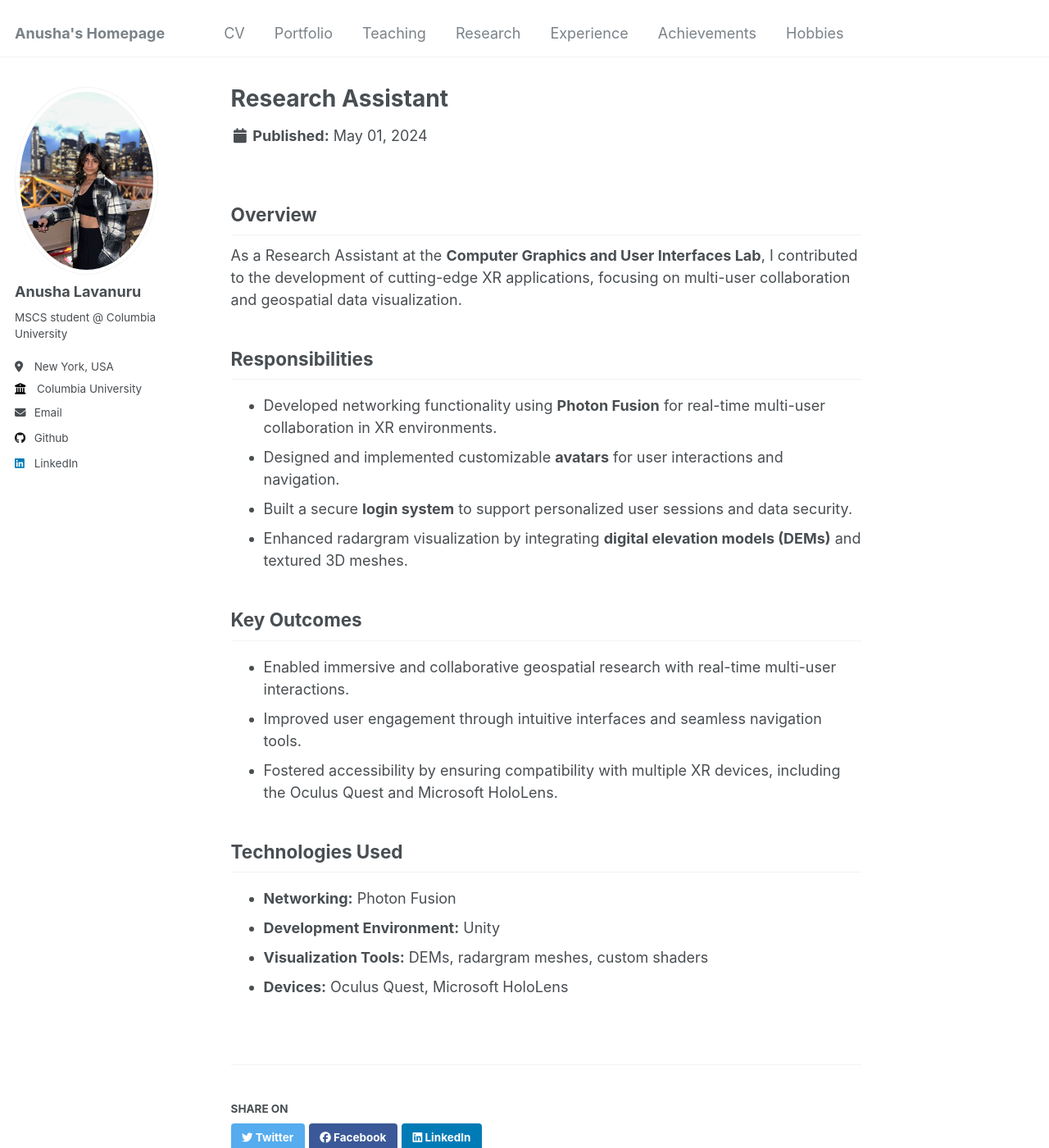
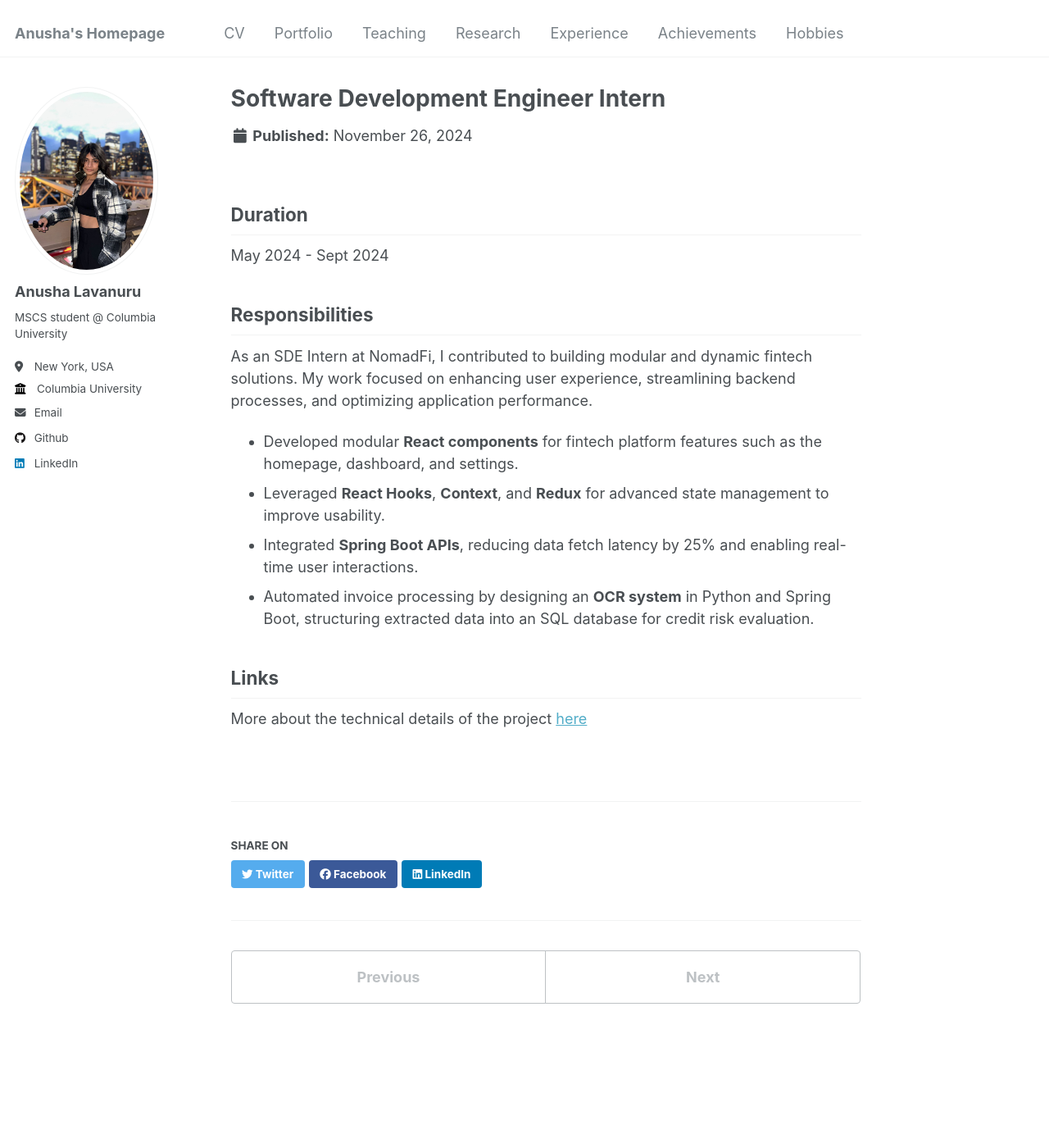
Before and after one commit to AnushaLavanuru5/AnushaL.github.io, a Jekyll site: the page built from _experience/experience-3.md, in a window 1280 px wide and 1400 px high. Shown: the whole window at 82% size. Built offline with Jekyll 4.4.1, drawn with Linux system fonts in a browser that asks for light colours.

Commit message:
Update experience-3.md

```diff
--- a/_experience/experience-3.md
+++ b/_experience/experience-3.md
@@ -1,31 +1,22 @@
 ---
-title: "Research Assistant"
-date: 2024-05-01
+title: "Software Development Engineer Intern"
 organization: "Columbia University"
-duration: "May 2024 – Present"
+excerpt: "Worked for [Columbia Build Lab](https://business.columbia.edu/)"
 collection: experience
 ---
-
-Overview
+Duration
 ---
-As a Research Assistant at the **Computer Graphics and User Interfaces Lab**, I contributed to the development of cutting-edge XR applications, focusing on multi-user collaboration and geospatial data visualization.
+May 2024 - Sept 2024
 
 Responsibilities
 ---
-- Developed networking functionality using **Photon Fusion** for real-time multi-user collaboration in XR environments.
-- Designed and implemented customizable **avatars** for user interactions and navigation.
-- Built a secure **login system** to support personalized user sessions and data security.
-- Enhanced radargram visualization by integrating **digital elevation models (DEMs)** and textured 3D meshes.
+As an SDE Intern at NomadFi, I contributed to building modular and dynamic fintech solutions. My work focused on enhancing user experience, streamlining backend processes, and optimizing application performance.
 
-Key Outcomes
+- Developed modular **React components** for fintech platform features such as the homepage, dashboard, and settings.
+- Leveraged **React Hooks**, **Context**, and **Redux** for advanced state management to improve usability.
+- Integrated **Spring Boot APIs**, reducing data fetch latency by 25% and enabling real-time user interactions.
+- Automated invoice processing by designing an **OCR system** in Python and Spring Boot, structuring extracted data into an SQL database for credit risk evaluation.
+
+Links
 ---
-- Enabled immersive and collaborative geospatial research with real-time multi-user interactions.
-- Improved user engagement through intuitive interfaces and seamless navigation tools.
-- Fostered accessibility by ensuring compatibility with multiple XR devices, including the Oculus Quest and Microsoft HoloLens.
-
-Technologies Used
----
-- **Networking:** Photon Fusion
-- **Development Environment:** Unity
-- **Visualization Tools:** DEMs, radargram meshes, custom shaders
-- **Devices:** Oculus Quest, Microsoft HoloLens
+More about the technical details of the project [here](https://anushalavanuru5.github.io/AnushaL.github.io//portfolio/portfolio-5/)
```
